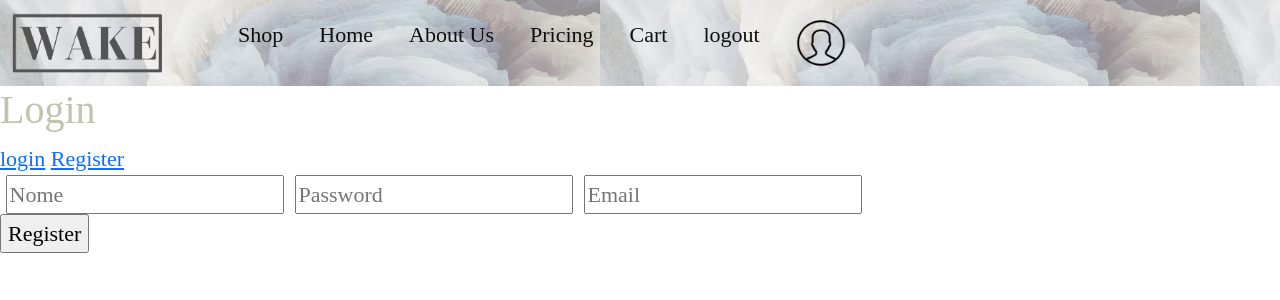
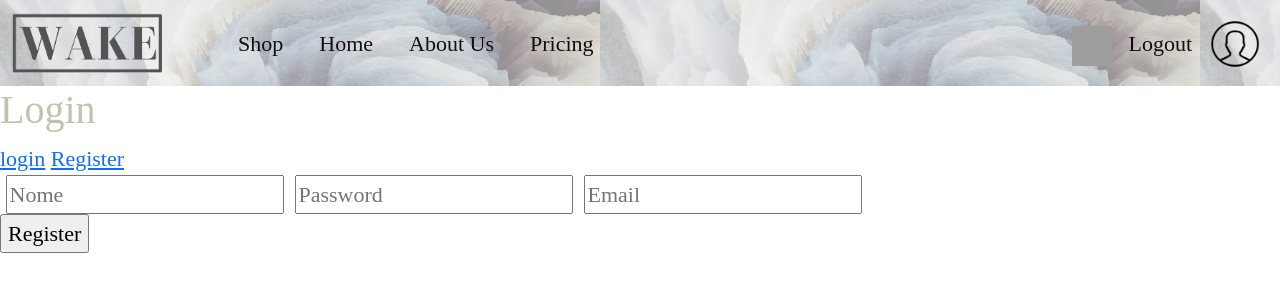
Before and after one commit to henrymmarques/wake, a Flask app: page /register in a window 1280 px wide. Shown: the top 300 px of the page. Run offline with Flask 2, Linux system fonts and the light colour scheme; some libraries are stand-ins or nearby versions; grey boxes are pictures that could not be loaded.

Commit message:
profile e cart na direita

```diff
--- a/flak/app.py
+++ b/flak/app.py
@@ -16,10 +16,6 @@ app.config['MYSQL_DB'] = 'wake'
 
 # Intialize MySQL
 mysql = MySQL(app)
-
-
-
-
 
 @app.route("/")
 def home():
--- a/flak/templates/base.html
+++ b/flak/templates/base.html
@@ -14,21 +14,39 @@
 
         .navbar-custom .navbar-nav,
         .navbar-custom .navbar-text,
-        .nav-link {
+        .nav-link
+        {
             color: rgb(15, 15, 15);
             font-family: "Bodoni MT";
             font-size: 22px;
             margin-left: 20px;
+
         }
 
+        .navbar{
+            background-image: url('https://raw.githubusercontent.com/hmpms-iscte/wake/main/wake_img/marble.png');
+        }
+        .nav-item-profile{
+            position: absolute;
+            right:20px
+        }
+
+        .nav-item-logout{
+            position: absolute;
+            right:80px
+        }
+        .nav-item-cart{
+            position: absolute;
+            right:160px;
+            bottom: 12px;
+        }
 
     </style>
 </head>
 
 <body>
 
-    <nav class="navbar navbar-expand-lg navbar-custom"
-        style="background-image: url('https://raw.githubusercontent.com/hmpms-iscte/wake/main/wake_img/marble.png');">
+    <nav class="navbar navbar-expand-lg navbar-custom">
         <div class="container-fluid">
             <a class="navbar-brand" href="/">
                 <img src="https://raw.githubusercontent.com/hmpms-iscte/wake/main/wake_img/logo.png" alt="wake"
@@ -49,14 +67,17 @@
                     <li class="nav-item">
                         <a class="nav-link" href="#">Pricing</a>
                     </li>
-                    <li class="nav-item">
-                        <a class="nav-link" href="chart">Cart</a>
+                    <li class="nav-item-cart">
+                        <a class="nav-link" href="chart">
+                            <img src="https://raw.githubusercontent.com/hmpms-iscte/wake/main/wake_img/cart.png"
+                                alt="profile" width="40" height="40">
+                        </a>
                     </li>
-                    <li class="nav-item">
-                        <a class="nav-link" href="logout">logout</a>
+                    <li class="nav-item-logout">
+                        <a class="nav-link" href="logout">Logout</a>
                     </li>
                     <li>
-                        <a class="nav-link " href="profile">
+                        <a class="nav-item-profile" href="profile">
                             <img src="https://raw.githubusercontent.com/hmpms-iscte/wake/main/wake_img/profile.png"
                                 alt="profile" width="50" height="50">
                         </a>
```
